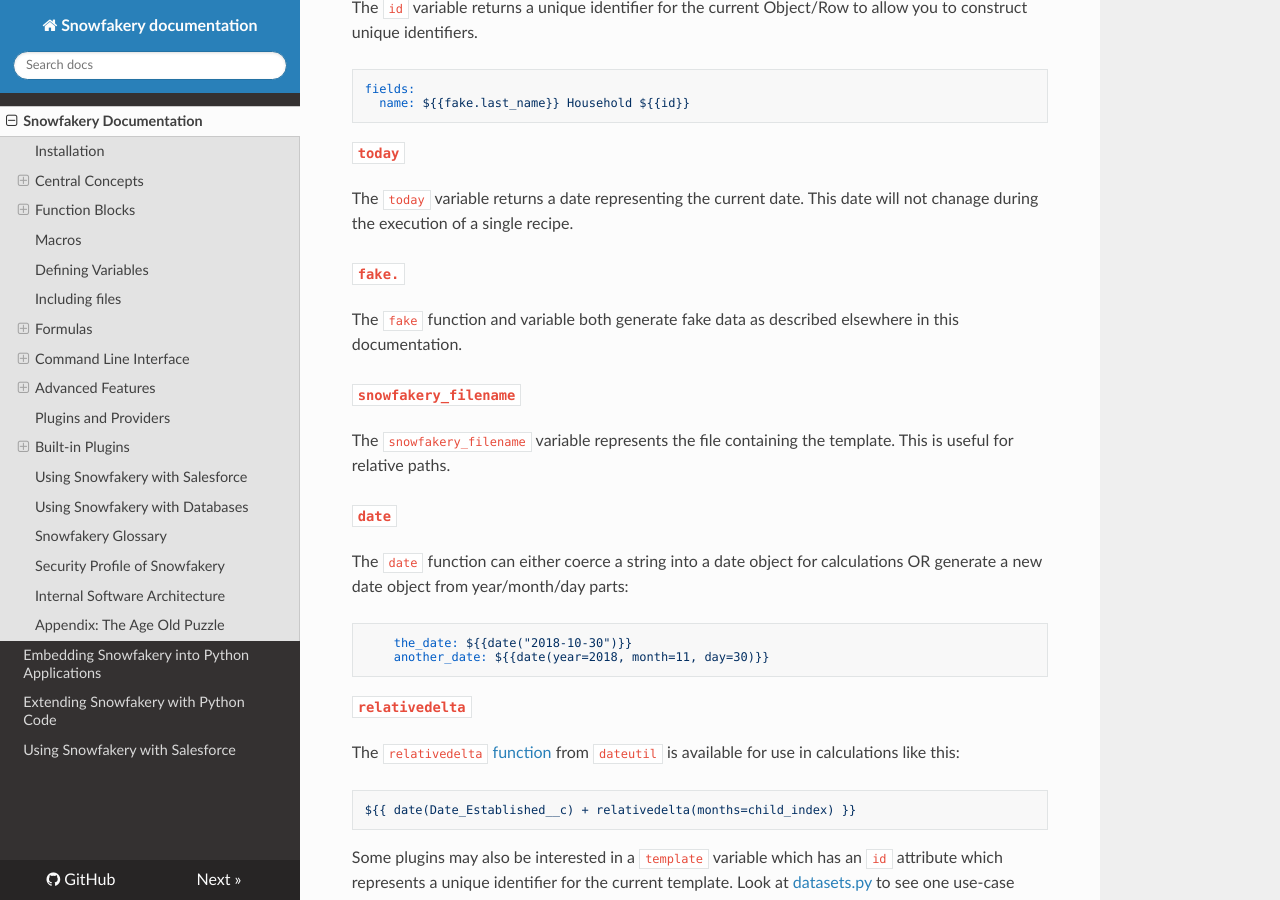
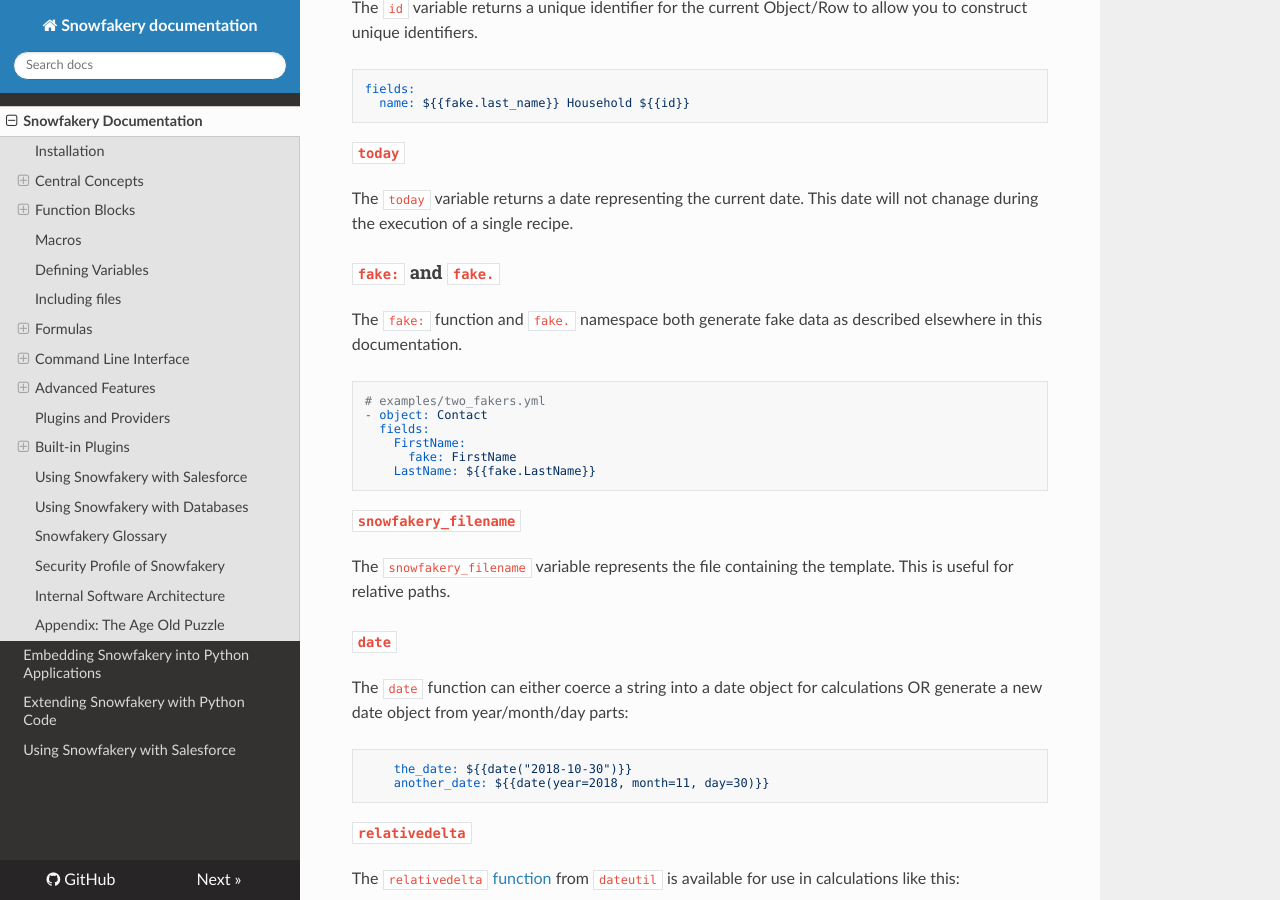
Before and after one commit to SFDO-Tooling/Snowfakery, an MkDocs documentation site: the page built from docs/index.md, in a window 1280 px wide and 900 px high, scrolled down 19232 px. Built offline with MkDocs 1.6.1, drawn with Linux system fonts in a browser that asks for light colours; nearby versions of some CDN libraries.

Commit message:
Clarify faker

````diff
--- a/docs/index.md
+++ b/docs/index.md
@@ -971,9 +971,18 @@
 will not chanage during the execution of
 a single recipe.
 
-#### `fake.`
-
-The `fake` function and variable both generate fake data as described elsewhere in this documentation.
+#### `fake:` and `fake.`
+
+The `fake:` function and `fake.` namespace both generate fake data as described elsewhere in this documentation.
+
+```yaml
+# examples/two_fakers.yml
+- object: Contact
+  fields:
+    FirstName:
+      fake: FirstName
+    LastName: ${{fake.LastName}}
+```
 
 #### `snowfakery_filename`
 
````
Also changed, not shown: 1 other file.
